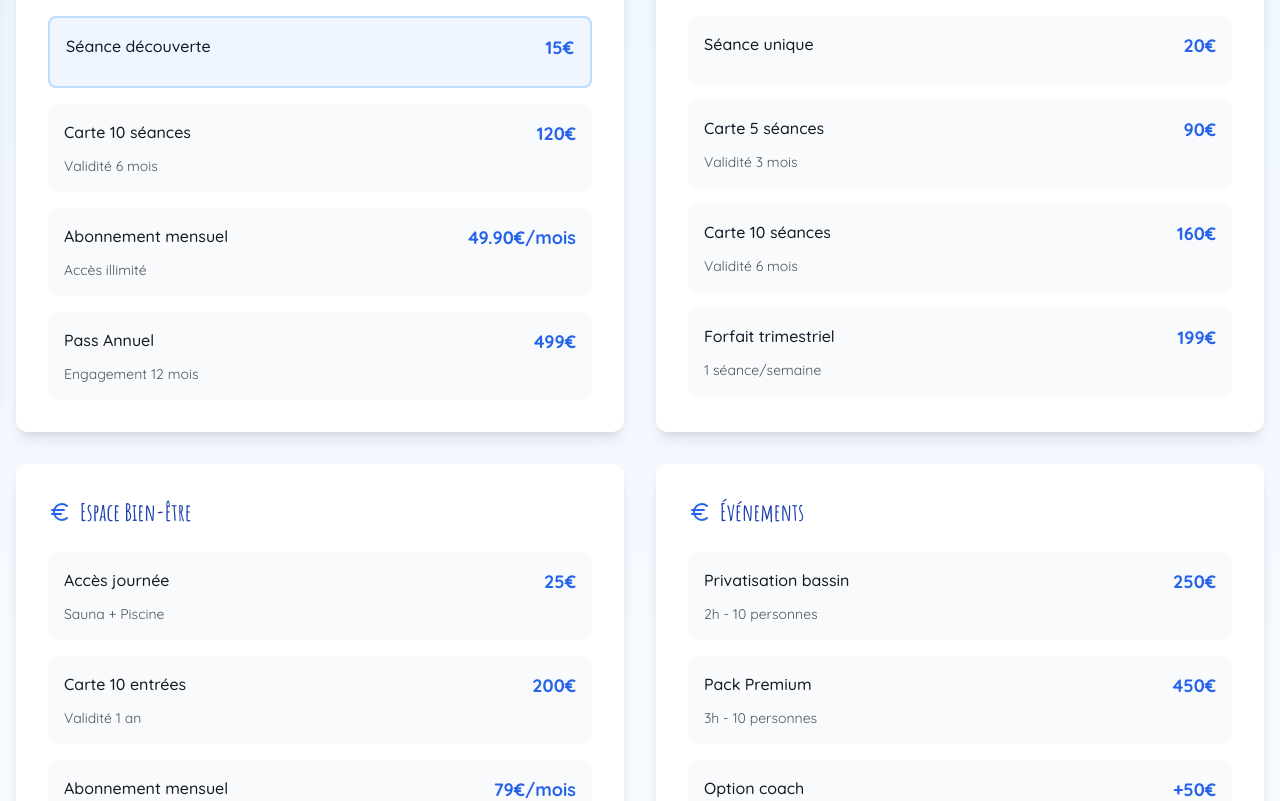
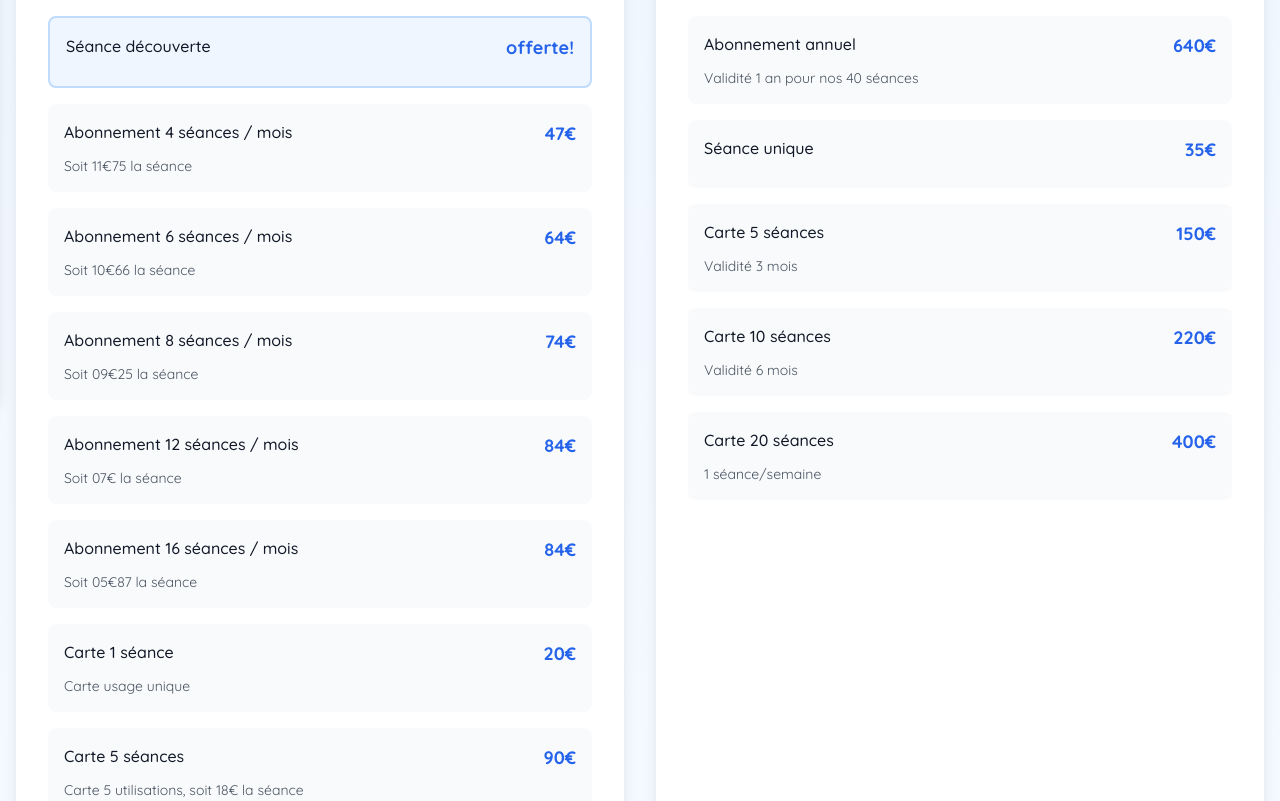
Before and after one commit to Dabeix/sb3-vaukm4xb, a React (Vite) app: page /tarifs in a window 1280 px wide. Shown: the part 400-1201 px from the top of the page. Built offline with nearby package versions, Linux system fonts and the light colour scheme.

Commit message:
Update Tarifs.tsx

```diff
--- a/src/pages/Tarifs.tsx
+++ b/src/pages/Tarifs.tsx
@@ -6,37 +6,48 @@ const pricingCategories = [
   {
     title: "Aquafitness",
     prices: [
-      { name: "Séance découverte", price: "15€", highlight: true },
-      { name: "Carte 10 séances", price: "120€", validity: "Validité 6 mois" },
-      { name: "Abonnement mensuel", price: "49.90€/mois", description: "Accès illimité" },
-      { name: "Pass Annuel", price: "499€", description: "Engagement 12 mois" }
+      { name: "Séance découverte", price: "offerte!", highlight: true },
+      { name: "Abonnement 4 séances / mois", price: "47€", validity: "Soit 11€75 la séance" },
+      { name: "Abonnement 6 séances / mois", price: "64€", validity: "Soit 10€66 la séance" },
+      { name: "Abonnement 8 séances / mois", price: "74€", validity: "Soit 09€25 la séance" },
+      { name: "Abonnement 12 séances / mois", price: "84€", validity: "Soit 07€ la séance" },
+      { name: "Abonnement 16 séances / mois", price: "84€", validity: "Soit 05€87 la séance" },
+      { name: "Carte 1 séance", price: "20€", validity: "Carte usage unique" },
+      { name: "Carte 5 séances", price: "90€", validity: "Carte 5 utilisations, soit 18€ la séance" },
+      { name: "Carte 10 séances", price: "159€", validity: "Carte 10 utilisations, soit 15€90 la séance" },
+      { name: "Carte 20 séances", price: "278€", validity: "Carte 20 utilisations, soit 13€90 la séance" },
+      { name: "Carte 40 séances", price: "516€", validity: "Carte 40 utilisations, soit 12€90 la séance" },
+      { name: "Carte 80 séances", price: "952€", validity: "Carte 80 utilisations, soit 11€90 la séance" },
+      { name: "Carte 120 séances", price: "1200€", validity: "Carte 120 utilisations, soit 10€ la séance" }
     ]
   },
   {
     title: "Bébé Nageur",
     prices: [
-      { name: "Séance unique", price: "20€" },
-      { name: "Carte 5 séances", price: "90€", validity: "Validité 3 mois" },
-      { name: "Carte 10 séances", price: "160€", validity: "Validité 6 mois" },
-      { name: "Forfait trimestriel", price: "199€", description: "1 séance/semaine" }
+      { name: "Abonnement annuel", price: "640€", description: "Validité 1 an pour nos 40 séances" },
+      { name: "Séance unique", price: "35€" },
+      { name: "Carte 5 séances", price: "150€", validity: "Validité 3 mois" },
+      { name: "Carte 10 séances", price: "220€", validity: "Validité 6 mois" },
+      { name: "Carte 20 séances", price: "400€", description: "1 séance/semaine" }
     ]
   },
   {
     title: "Espace Bien-être",
     prices: [
-      { name: "Accès journée", price: "25€", description: "Sauna + Piscine" },
-      { name: "Carte 10 entrées", price: "200€", validity: "Validité 1 an" },
-      { name: "Abonnement mensuel", price: "79€/mois", description: "Accès illimité" },
-      { name: "Pass Bien-être", price: "599€", description: "Accès annuel illimité" }
+      { name: "Carnet 10 séances", price: "99€", description: "Sauna à la carte : 9€90 la séance" },
+      { name: "Abonnement 12 séances / mois pour 3 mois", price: "55€/mois", description: "Validité 3 mois, 4€50 la séance" },
+      { name: "Abonnement 12 séances / mois pour 6 mois", price: "45€/mois", description: "Validité 6 mois, 3€75 la séance" },
+      { name: "Abonnement 12 séances / mois pour 12 mois", price: "35€/mois", description: "Validité 1é mois, 2€90 la séance" }
     ]
   },
   {
     title: "Événements",
     prices: [
-      { name: "Privatisation bassin", price: "250€", description: "2h - 10 personnes" },
-      { name: "Pack Premium", price: "450€", description: "3h - 10 personnes" },
-      { name: "Option coach", price: "+50€", description: "Par heure" },
-      { name: "Personne supplémentaire", price: "+25€", description: "Par personne" }
+      { name: "Poupoule Party EVJF/EVJG", price: "329€", description: "2h00 - 10 personnes" },
+      { name: "Anniversaire party", price: "329€", description: "2h30 - 10 personnes" },
+      { name: "Option massage", price: "+45€", description: "Par heure" },
+      { name: "Option champagne", price: "+40€", description: "Prix par bouteille" },
+      { name: "Personne supplémentaire", price: "+15€", description: "Par personne" }
     ]
   }
 ];
```
